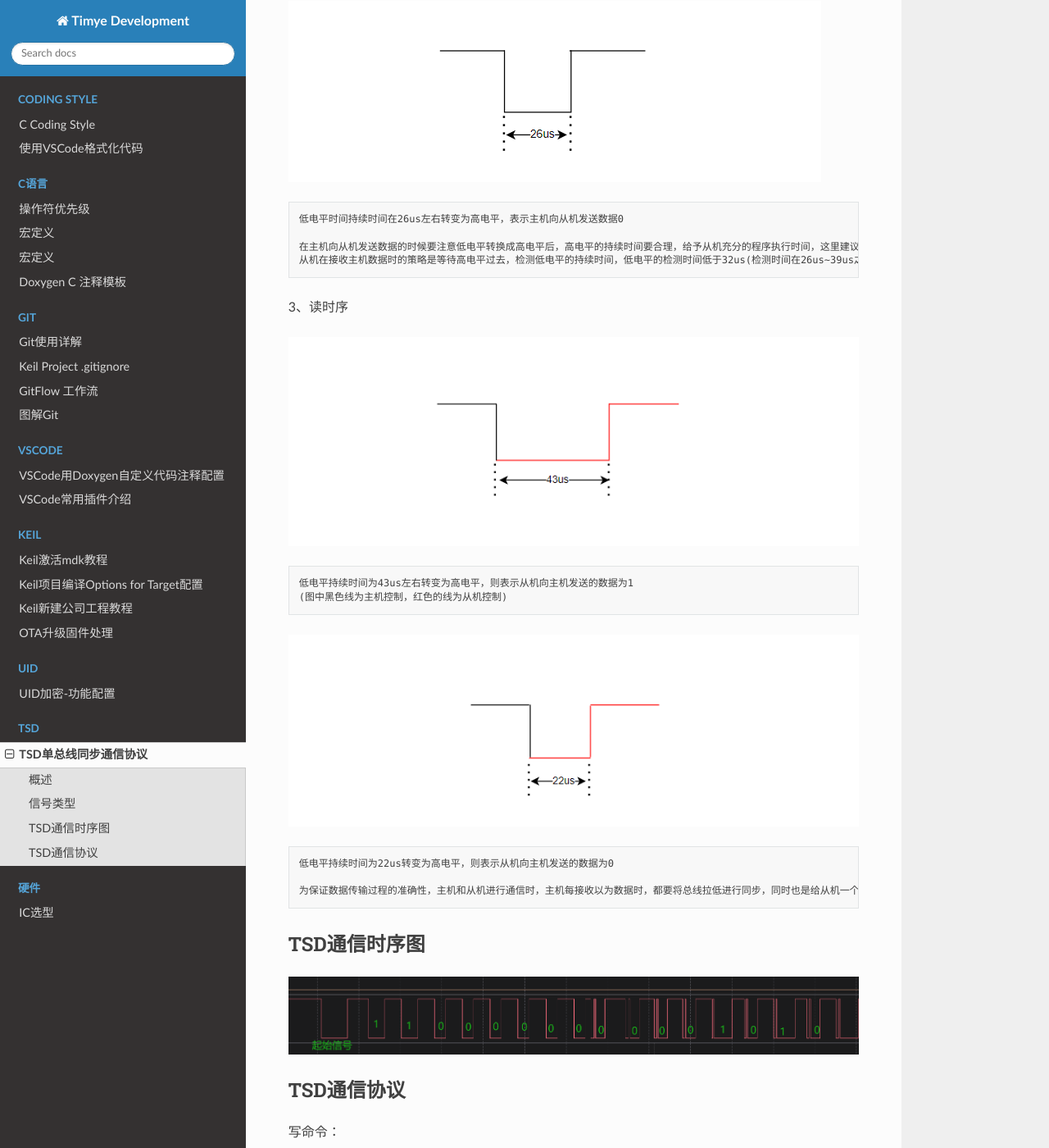
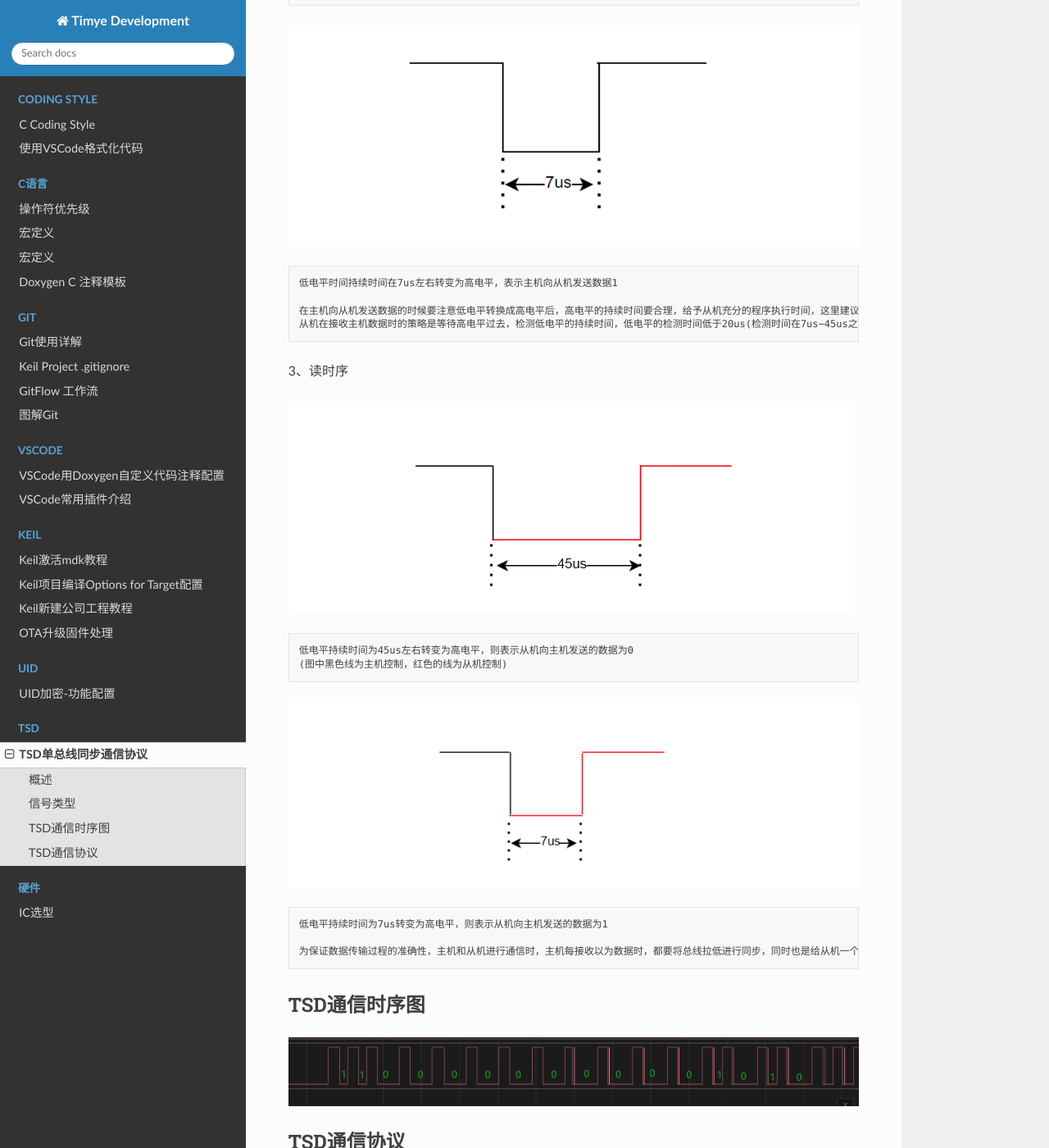
Before and after one commit to tpq7/development, a Sphinx documentation site: the page built from docs/TSD/TSD.md, in a window 1280 px wide and 1400 px high, scrolled down 1160 px. Shown: the whole window at 82% size. Built offline with Sphinx 7.4.7 and the Read the Docs theme 2.0.0, drawn with Linux system fonts in a browser that asks for light colours; pages that are not in the unit, such as notebooks, are missing from menus; some of the changed text lies outside the part shown.

Commit message:
修改一下TSD通信文档

```diff
--- a/docs/TSD/TSD.md
+++ b/docs/TSD/TSD.md
@@ -8,40 +8,40 @@
 
 1、起始信号
 
-![Alt text](image.png)
+![Alt text](image-9.png)
 
-    低电平持续超过60us后转变成高电平，表示将要开始通信。
+    低电平持续超过220us后转变成高电平，表示将要开始通信。
 
 2、写时序
 
-![Alt text](image-2.png)
+![Alt text](image-10.png)
 
-    低电平持续时间在39us左右转变为高电平，表示主机向从机发送数据1
+    低电平持续时间在45us左右转变为高电平，表示主机向从机发送数据0
 
-![Alt text](image-4.png)
+![Alt text](image-11.png)
 
-    低电平时间持续时间在26us左右转变为高电平，表示主机向从机发送数据0
+    低电平时间持续时间在7us左右转变为高电平，表示主机向从机发送数据1
 
-    在主机向从机发送数据的时候要注意低电平转换成高电平后，高电平的持续时间要合理，给予从机充分的程序执行时间，这里建议是将高电平的持续时间给到40us左右。
-    从机在接收主机数据时的策略是等待高电平过去，检测低电平的持续时间，低电平的检测时间低于32us(检测时间在26us~39us之间即为合理)则接收到的数据时1，反之则为0。
+    在主机向从机发送数据的时候要注意低电平转换成高电平后，高电平的持续时间要合理，给予从机充分的程序执行时间，这里建议是将高电平的持续时间给到24us左右。
+    从机在接收主机数据时的策略是等待高电平过去，检测低电平的持续时间，低电平的检测时间低于20us(检测时间在7us~45us之间即为合理)则接收到的数据时1，反之则为0。
 
 3、读时序
 
-![Alt text](image-6.png)
+![Alt text](image-12.png)
 
-    低电平持续时间为43us左右转变为高电平，则表示从机向主机发送的数据为1
+    低电平持续时间为45us左右转变为高电平，则表示从机向主机发送的数据为0
     (图中黑色线为主机控制，红色的线为从机控制)
 
-![Alt text](image-7.png)
+![Alt text](image-13.png)
 
-    低电平持续时间为22us转变为高电平，则表示从机向主机发送的数据为0
+    低电平持续时间为7us转变为高电平，则表示从机向主机发送的数据为1
 
-    为保证数据传输过程的准确性，主机和从机进行通信时，主机每接收以为数据时，都要将总线拉低进行同步，同时也是给从机一个发送1bit数据的信号，而主机在接收数据时的策略是将总线拉低后，检测低电平的持续时间如果低于32us则接收到的数据为0，反之为1。
+    为保证数据传输过程的准确性，主机和从机进行通信时，主机每接收以为数据时，都要将总线拉低进行同步，同时也是给从机一个发送1bit数据的信号，而主机在接收数据时的策略是将总线拉低后，检测低电平的持续时间如果低于20us则接收到的数据为0，反之为1。
 
 
 ## TSD通信时序图
 
-![Alt text](image-8.png)
+![Alt text](image-14.png)
 
 ## TSD通信协议
 
```
Also changed, not shown: docs/TSD/image-10.png (added), docs/TSD/image-11.png (added), docs/TSD/image-12.png (added), docs/TSD/image-13.png (added), docs/TSD/image-14.png (added), docs/TSD/image-9.png (added).
